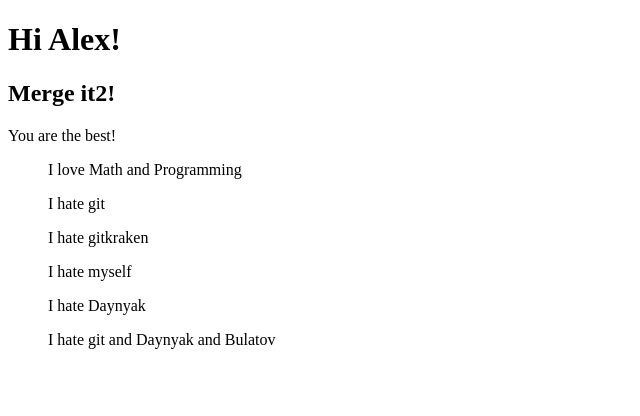
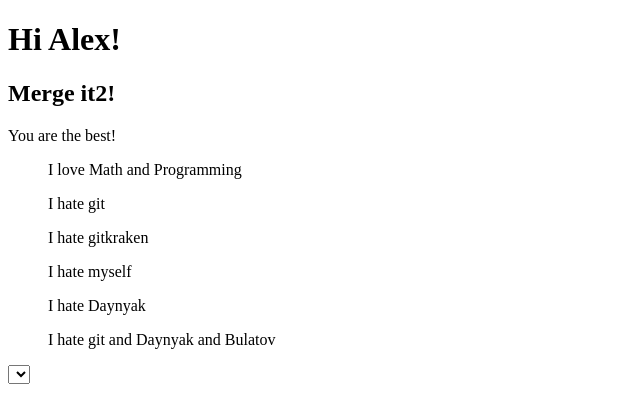
Before and after one commit to Paxing939/OS_Git_Lab, a plain HTML site: page index.html in a window 1280 px wide. Shown: the full height of the page, 0-640 px from the left. Drawn offline with Linux system fonts and the light colour scheme.

Commit message:
Task#[8] Created branch feature/reverting and added <select>

```diff
--- a/index.html
+++ b/index.html
@@ -14,5 +14,7 @@
     <ul>I hate myself</ul>
     <ul>I hate Daynyak</ul>
     <ul>I hate git and Daynyak and Bulatov</ul>
+    <select>
+    </select>
 </body>
 </html>
```
